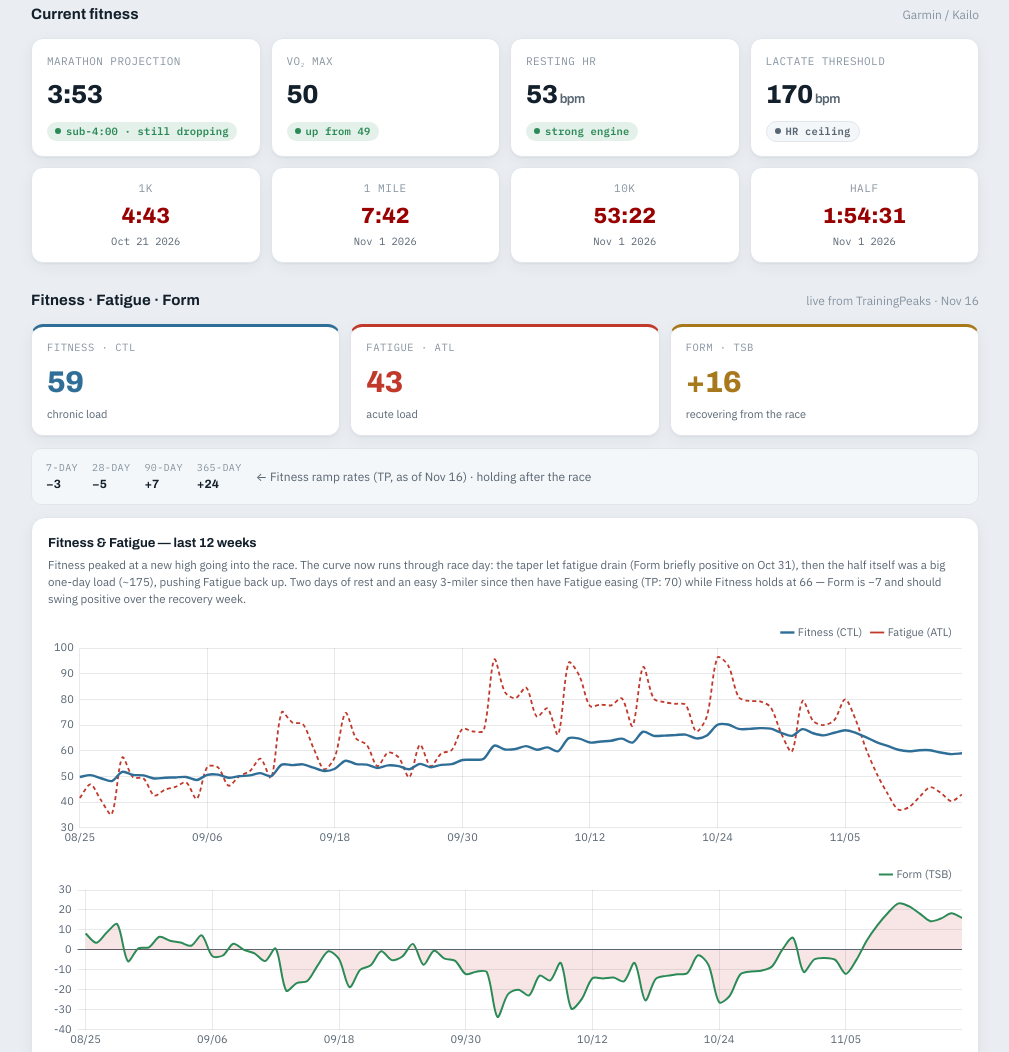
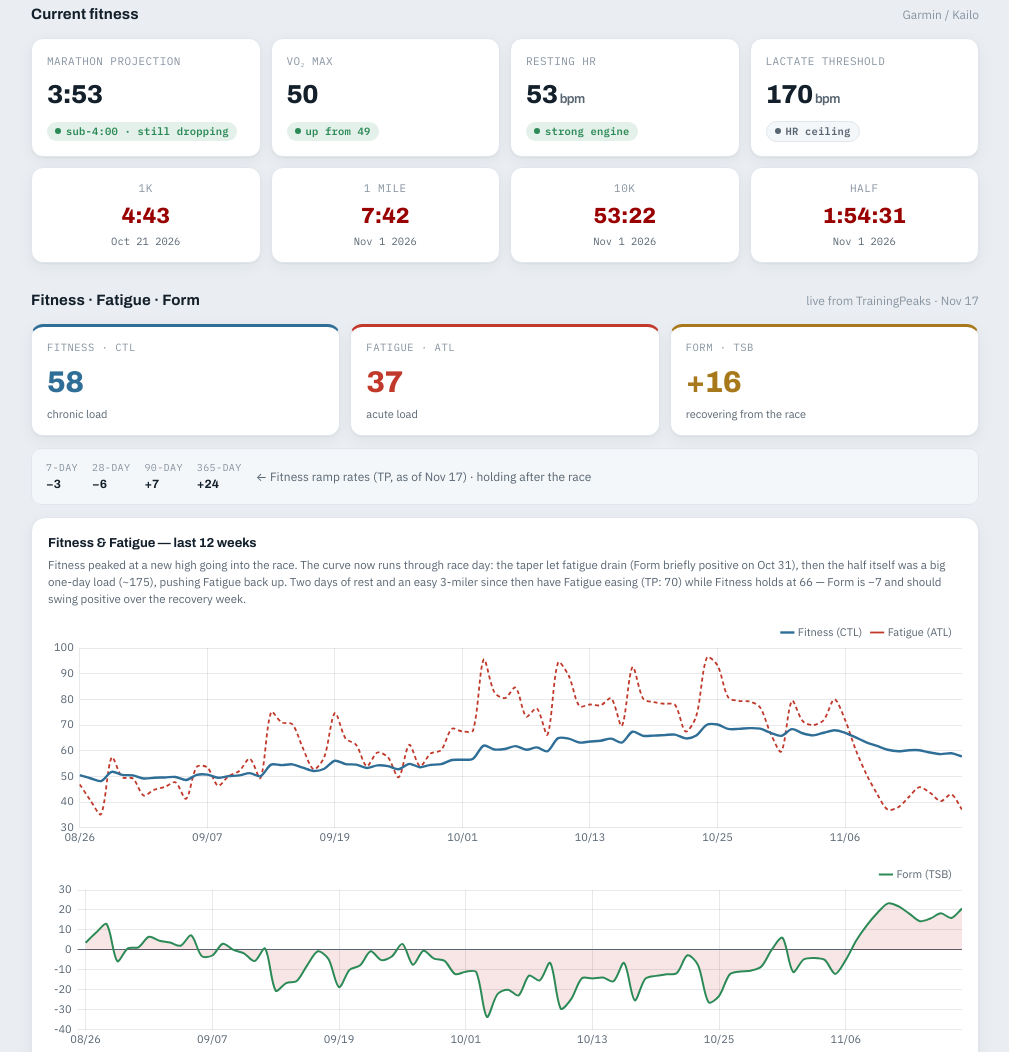
Before and after one commit to brutus-git/TAD-Running, a plain HTML site: page TAD-Training-Dashboard-x6j9szpy.html in a window 1280 px wide. Shown: the part 1192-2244 px from the top of the page, without its empty margins (135-1144 px from the left). Drawn offline with nearby package versions, Linux system fonts and the light colour scheme.

Commit message:
Daily refresh 2026-11-17: +0 runs, recovery through Nov 17
Co-Authored-By: Claude <noreply@anthropic.com>

```diff
--- a/TAD-Training-Dashboard-x6j9szpy.html
+++ b/TAD-Training-Dashboard-x6j9szpy.html
@@ -229,7 +229,7 @@
       <h1>Vienna Marathon Build</h1>
       <div class="sub">Tim&rsquo;s training cockpit — Golden Gate Half <b>done</b>: new half PR <b>1:54:31</b>, a 4-min PB. Vienna is the one focus now.</div>
     </div>
-    <div class="updated">Updated <b>Nov&nbsp;16, 2026</b><br>Strava · Garmin/Kailo · TP</div>
+    <div class="updated">Updated <b>Nov&nbsp;17, 2026</b><br>Strava · Garmin/Kailo · TP</div>
   </header>
 
   <div class="countdowns fade">
@@ -296,18 +296,18 @@
   </section>
 
   <section class="fade">
-    <div class="sec-head"><h2>Fitness · Fatigue · Form</h2><span class="note">live from TrainingPeaks · Nov 16</span></div>
+    <div class="sec-head"><h2>Fitness · Fatigue · Form</h2><span class="note">live from TrainingPeaks · Nov 17</span></div>
     <div class="ff">
-      <div class="fftile" style="--tc:var(--blue)"><div class="k">Fitness · CTL</div><div class="v">59</div><div class="cx">chronic load</div></div>
-      <div class="fftile" style="--tc:var(--crit)"><div class="k">Fatigue · ATL</div><div class="v">43</div><div class="cx">acute load</div></div>
+      <div class="fftile" style="--tc:var(--blue)"><div class="k">Fitness · CTL</div><div class="v">58</div><div class="cx">chronic load</div></div>
+      <div class="fftile" style="--tc:var(--crit)"><div class="k">Fatigue · ATL</div><div class="v">37</div><div class="cx">acute load</div></div>
       <div class="fftile" style="--tc:var(--warn)"><div class="k">Form · TSB</div><div class="v">+16</div><div class="cx">recovering from the race</div></div>
     </div>
     <div class="ramp">
       <span><span class="lbl">7-day</span><b>−3</b></span>
-      <span><span class="lbl">28-day</span><b>−5</b></span>
+      <span><span class="lbl">28-day</span><b>−6</b></span>
       <span><span class="lbl">90-day</span><b>+7</b></span>
       <span><span class="lbl">365-day</span><b>+24</b></span>
-      <span style="color:var(--muted); align-self:center">← Fitness ramp rates (TP, as of Nov 16) · holding after the race</span>
+      <span style="color:var(--muted); align-self:center">← Fitness ramp rates (TP, as of Nov 17) · holding after the race</span>
     </div>
     <div class="chartcard">
       <h3>Fitness &amp; Fatigue — last 12 weeks</h3>
--- a/data.json
+++ b/data.json
@@ -1,13 +1,7 @@
 {
- "updated": "2026-11-16",
+ "updated": "2026-11-17",
  "data": {
   "pmc": [
-   {
-    "d": "2026-08-25",
-    "ctl": 49.8,
-    "atl": 41.6,
-    "tsb": 8.2
-   },
    {
     "d": "2026-08-26",
     "ctl": 50.5,
@@ -505,6 +499,12 @@
     "ctl": 59.0,
     "atl": 43.0,
     "tsb": 16.0
+   },
+   {
+    "d": "2026-11-17",
+    "ctl": 57.8,
+    "atl": 37.1,
+    "tsb": 20.7
    }
   ],
   "weeks": [
@@ -1446,7 +1446,8 @@
     "11-13",
     "11-14",
     "11-15",
-    "11-16"
+    "11-16",
+    "11-17"
    ],
    "v": [
     56,
@@ -1517,7 +1518,8 @@
     61,
     52,
     54,
-    64
+    64,
+    68
    ],
    "roll": [
     56.0,
@@ -1588,6 +1590,7 @@
     57.9,
     57.4,
     56.6,
+    57.7,
     57.7
    ]
   },
@@ -1661,7 +1664,8 @@
     "11-13",
     "11-14",
     "11-15",
-    "11-16"
+    "11-16",
+    "11-17"
    ],
    "v": [
     53,
@@ -1732,6 +1736,7 @@
     55,
     57,
     53,
+    51,
     51
    ],
    "roll": [
@@ -1803,6 +1808,7 @@
     54.4,
     54.3,
     54.1,
+    53.9,
     53.9
    ]
   },
@@ -1870,7 +1876,8 @@
     "11-13",
     "11-14",
     "11-15",
-    "11-16"
+    "11-16",
+    "11-17"
    ],
    "h": [
     7.28,
@@ -1935,7 +1942,8 @@
     7.7,
     3.9,
     4.0,
-    8.9
+    8.9,
+    6.5
    ],
    "score": [
     92,
@@ -2000,7 +2008,8 @@
     89,
     51,
     53,
-    94
+    94,
+    80
    ]
   },
   "vo2": {
```
